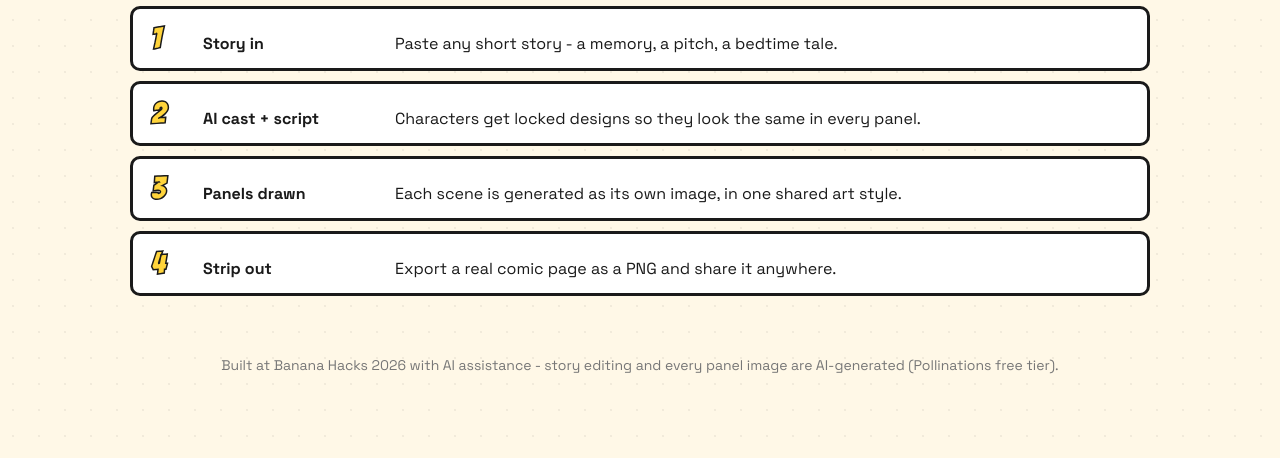
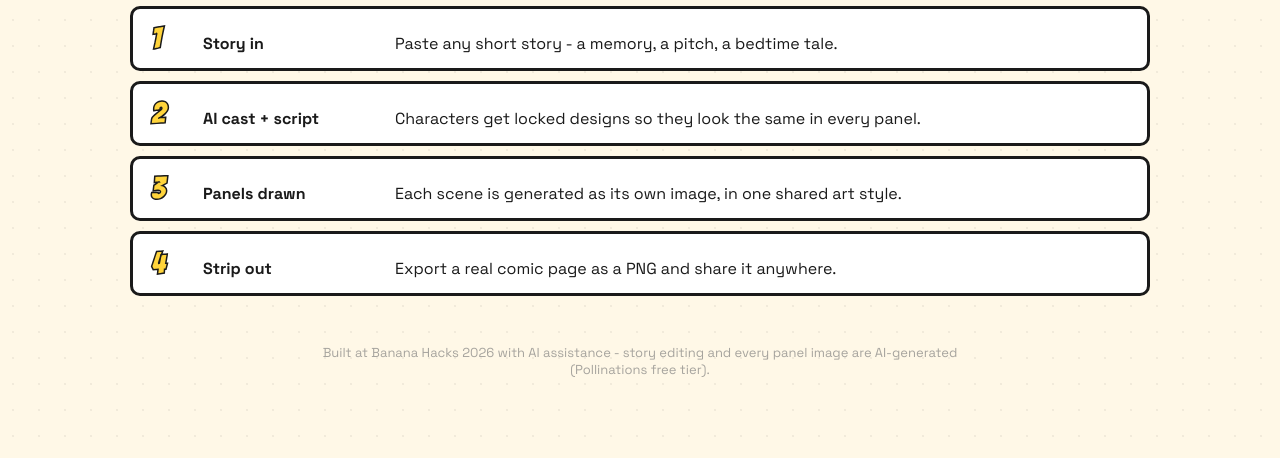
Before and after one commit to Hexraei/storyboard, a website built with Vite: page index.html in a window 1280 px wide. Shown: the part 747-1205 px from the top of the page. Built offline with nearby package versions, Linux system fonts and the light colour scheme.

Commit message:
Add sitefoot class for footer styling

```diff
--- a/src/style.css
+++ b/src/style.css
@@ -200,3 +200,13 @@ select {
 .progress { font-weight: 700; }
 
 footer { text-align: center; margin-top: 60px; color: #777; font-size: 14px; }
+
+.sitefoot {
+  margin-top: 48px;
+  text-align: center;
+  font-size: 13px;
+  opacity: 0.65;
+  max-width: 640px;
+  margin-left: auto;
+  margin-right: auto;
+}
```
